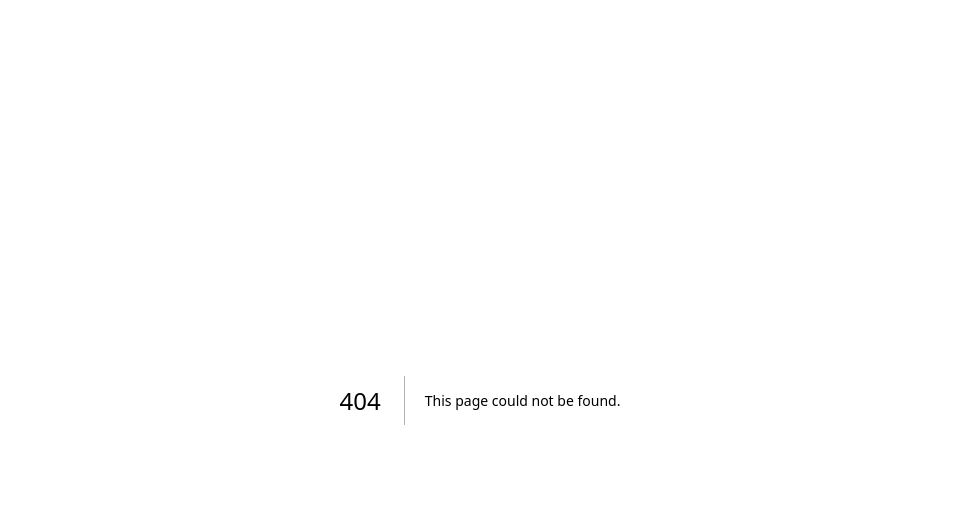
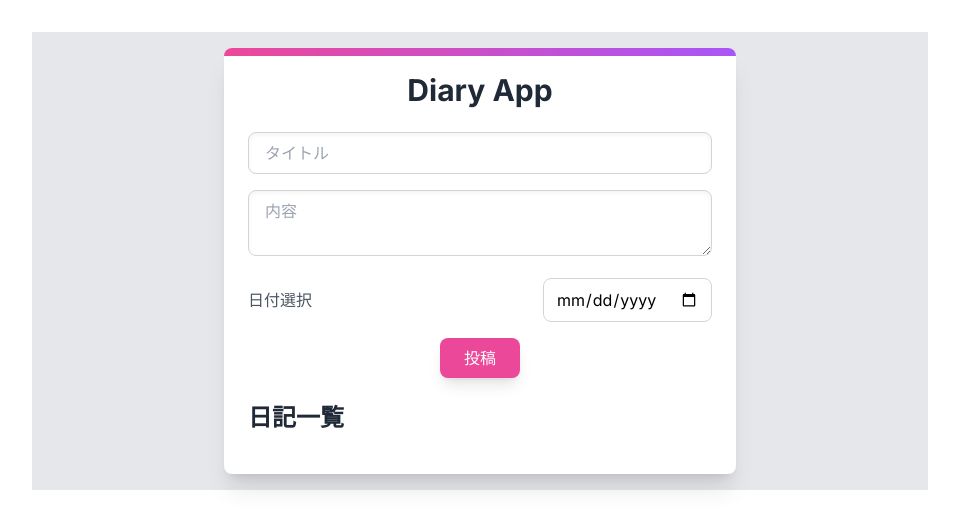
Before and after one commit to Kroro1208/beginners-projects, a Next.js app: page /simple-diary in a window 1280 px wide. Before the commit this address had no page. Shown: the top 528 px of the page, without its empty margins (160-1119 px from the left). Built offline with nearby package versions, Linux system fonts and the light colour scheme.

Commit message:
日記アプリ実装した

```diff
--- /dev/null
+++ b/app/(main)/simple-diary/page.tsx
@@ -0,0 +1,123 @@
+"use client";
+import { ChangeEvent, useState } from 'react';
+
+type Diary = {
+    title: string;
+    content: string;
+    date: string;
+}
+
+const SimpleDiary = () => {
+    const [diaryList, setDiaryList] = useState<Diary[]>([]);
+    const [title, setTitle] = useState("");
+    const [content, setContent] = useState("");
+    const [filterDate, setFilterDate] = useState<string>("");
+    const [editIndex, setEditIndex] = useState<number | null>(null);
+
+    const handleInputTitle = (e: ChangeEvent<HTMLInputElement>) => {
+        setTitle(e.target.value);
+    }
+
+    const handleInputContent = (e: ChangeEvent<HTMLTextAreaElement>) => {
+        setContent(e.target.value);
+    }
+
+    const handleSelectDate = (e: ChangeEvent<HTMLInputElement>) => {
+        setFilterDate(e.target.value);
+    }
+
+    const handlePostDiary = () => {
+        if (!title.trim() || !content.trim() || !filterDate.trim()) return;
+        const newDiary: Diary = { title, content, date: filterDate };
+
+        if (editIndex !== null) {
+            const updateDiary = diaryList.map((diary, index) => (
+                index == editIndex ? newDiary : diary
+            ));
+            setDiaryList(updateDiary);
+            setEditIndex(null);
+        } else {
+            setDiaryList((prev) => [...prev, newDiary]);
+        }
+
+        setTitle("");
+        setContent("");
+        setFilterDate("");
+    }
+
+    const handleEditDiary = (index: number) => {
+        const diary = diaryList[index];
+        setTitle(diary.title);
+        setContent(diary.content);
+        setFilterDate(diary.date);
+        setEditIndex(index);
+    }
+
+
+
+    return (
+        <div className='mx-auto mt-8 max-w-4xl p-4 bg-gray-200'>
+            <div className='flex justify-center'>
+                <div className='w-full max-w-lg bg-white shadow-xl rounded-lg p-6 relative'>
+                    <div className="absolute top-0 left-0 w-full h-2 bg-gradient-to-r from-pink-500 to-purple-500 rounded-t-lg"></div>
+                    <h2 className='text-3xl font-bold text-center text-gray-800 mb-6'>Diary App</h2>
+                    <div className='mb-4'>
+                        <input
+                            onChange={handleInputTitle}
+                            value={title}
+                            type='text' placeholder='タイトル'
+                            className='w-full border border-gray-300 outline-none px-4 py-2 rounded-lg focus:ring-2 focus:ring-pink-400 shadow-inner' />
+                    </div>
+                    <div className='mb-4'>
+                        <textarea
+                            onChange={handleInputContent}
+                            value={content}
+                            placeholder='内容'
+                            className='w-full border border-gray-300 outline-none px-4 py-2 rounded-lg focus:ring-2 focus:ring-pink-400 shadow-inner' />
+                    </div>
+                    <div className='flex justify-between items-center mb-4'>
+                        <span className='text-gray-600'>日付選択</span>
+                        <input
+                            onChange={handleSelectDate}
+                            value={filterDate}
+                            className='border border-gray-300 px-3 py-2 rounded-lg outline-none focus:ring-2 focus:ring-pink-400' type="date" />
+                    </div>
+                    <div className='text-center'>
+                        <button
+                            onClick={handlePostDiary}
+                            className='bg-pink-500 text-white px-6 py-2 rounded-lg hover:bg-pink-600 transition-all duration-300 shadow-lg'>
+                            {editIndex !== null ? "更新" : "投稿"}
+                        </button>
+                    </div>
+                    <div className='mt-6'>
+                        <h2 className='text-2xl font-bold text-gray-800 mb-4'>日記一覧</h2>
+                        <ul>
+                            {diaryList.map((item, index) => (
+                                <li key={index} className='mb-4 bg-white p-4 rounded-lg shadow-md relative'>
+                                    <div className="absolute top-0 left-0 w-full h-2 bg-gradient-to-r from-pink-500 to-purple-500 rounded-t-lg" />
+                                    <div className='flex justify-between items-center'>
+                                        <div>
+                                            <h3 className='text-lg font-semibold text-gray-800'>{item.title}</h3>
+                                            <p className='text-gray-700 mt-2'>{item.content}</p>
+                                            <p className='text-gray-500 mt-1'>{item.date}</p>
+                                        </div>
+                                        <div>
+                                            <button
+                                                onClick={() => handleEditDiary(index)}
+                                                className='bg-indigo-500 text-white px-4 py-2 rounded-lg
+                                                hover:bg-indigo-600 transition-all duration-300 shadow-lg'>
+                                                編集
+                                            </button>
+                                        </div>
+                                    </div>
+                                </li>
+                            ))}
+                        </ul>
+                    </div>
+                </div>
+            </div>
+        </div>
+    );
+}
+
+export default SimpleDiary;
--- a/app/page.tsx
+++ b/app/page.tsx
@@ -61,6 +61,12 @@ export default function Home() {
               Simple Todo
             </div>
           </Link>
+          <Link href="/simple-diary">
+            <div className="border-2 border-black rounded-lg bg-sky-600 hover:bg-sky-400
+            px-6 py-4 text-center shadow-lg transition-colors duration-300 cursor-pointer">
+              Simple Diary
+            </div>
+          </Link>
           <Link href="/convert-number">
             <div className="border-2 border-black rounded-lg bg-slate-300 hover:bg-slate-400
             px-6 py-4 text-center shadow-lg transition-colors duration-300 cursor-pointer">
```
